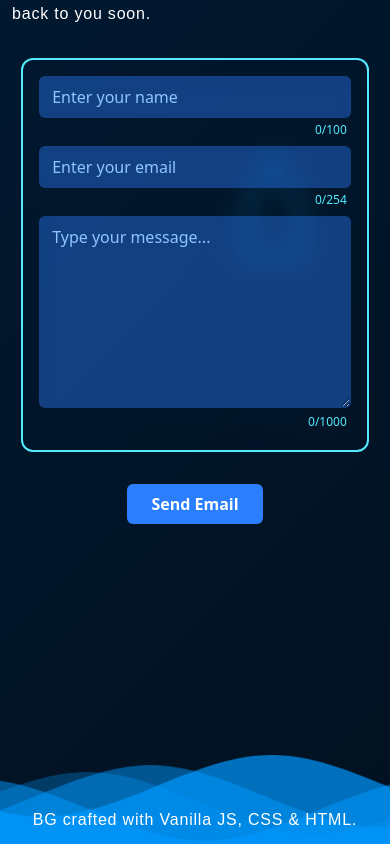
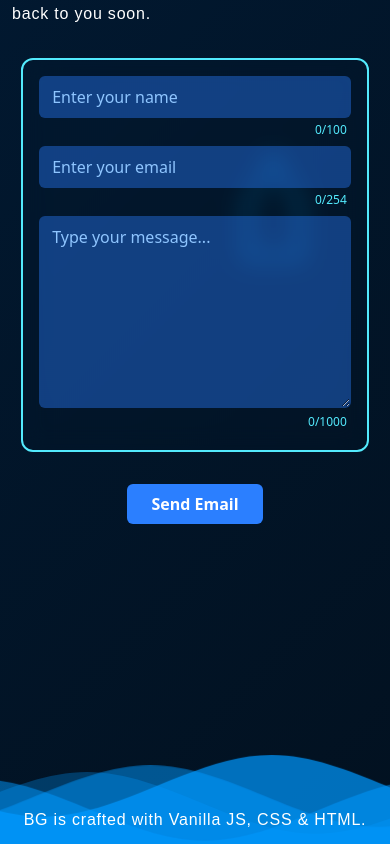
Before and after one commit to ShivWK/portfolio, a React (Vite) app: page / in a window 390 px wide. Shown: the part 5578-6422 px from the top of the page. Built offline with nearby package versions, Linux system fonts and the light colour scheme; no server answers.

Commit message:
Change number of particles

```diff
--- a/src/components/homepage/Footer.jsx
+++ b/src/components/homepage/Footer.jsx
@@ -47,7 +47,7 @@ const Footer = ({ reference }) => {
 
         <p className="absolute bottom-3 text-center hidden lg:block font-medium text-white tracking-wider font-footer">Background crafted with Vanilla JavaScript, CSS and HTML.</p>
 
-        <p className="absolute bottom-3 text-center lg:hidden font-medium text-white tracking-wider font-footer">BG crafted with Vanilla JS, CSS & HTML.</p>
+        <p className="absolute bottom-3 text-center lg:hidden font-medium text-white tracking-wider font-footer">BG is crafted with Vanilla JS, CSS & HTML.</p>
 
     </footer>
 }
--- a/src/utils/initializer.js
+++ b/src/utils/initializer.js
@@ -124,13 +124,13 @@ export const hexagonInit = (ctx, canvas) => {
     const isSmall = window.innerWidth <= 768;
     // console.log(isSmall)
 
-    const count = isSmall ? 4 : 12;
+    const count = isSmall ? 4 : 10;
     for (let i = 0; i < count; i++) {
         let x = Math.random() * canvas.width;
         let y = Math.random() * canvas.height;
         let sides = Math.random() * 70 + 30;
 
-        let lineWidth = Math.random() * 30 + 8;
+        let lineWidth = Math.random() * 20 + 8;
 
         let color = colors[Math.floor(Math.random() * colors.length)];
 
```
